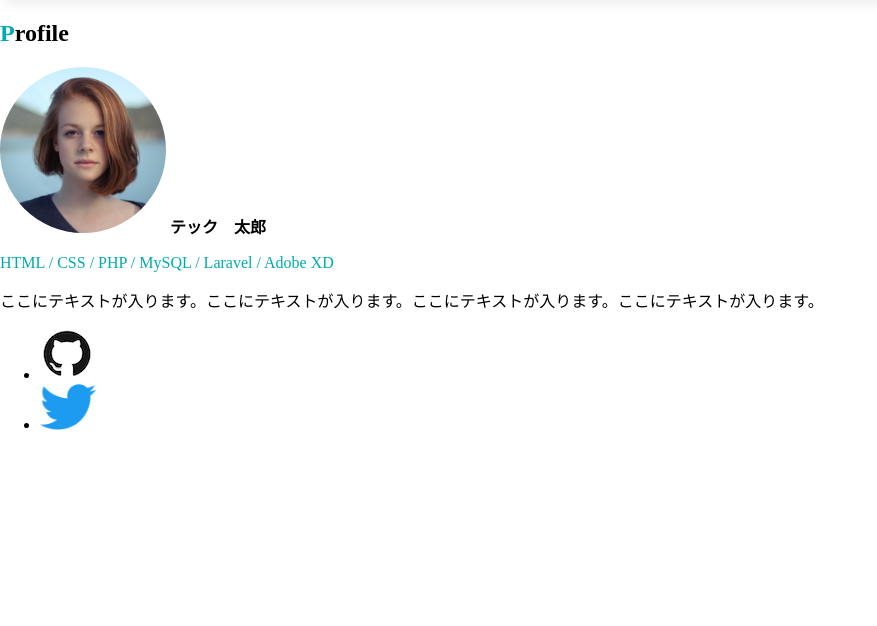
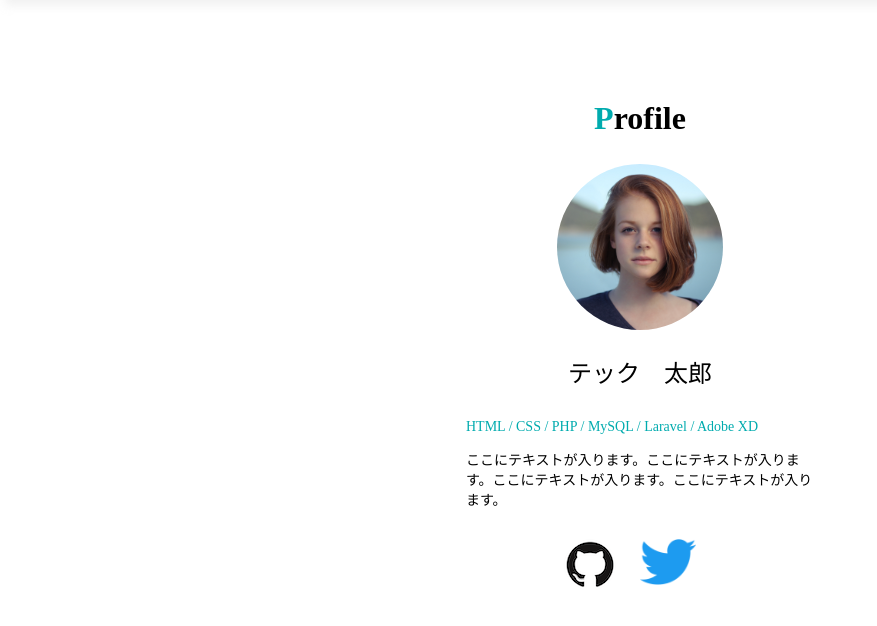
Before and after one commit to kushimarin/portofolio, a PHP site: page / in a window 1280 px wide. Shown: the part 67-693 px from the top of the page, without its empty margins (0-877 px from the left). Run offline with PHP 8.4, Linux system fonts and the light colour scheme.

Commit message:
Profileのレイアウト完了

```diff
--- a/style.css
+++ b/style.css
@@ -12,16 +12,63 @@ body{
     color: #00abae;
 }
 
-/* [headerのスタイルシート] */
+.sub-title {
+    font-size: 32px;
+}
+
+/* [header]のスタイルシート */
 
 .block-header {
     margin: 10px 0;
     padding: 0 20px 10px;
     box-shadow: 0px 10px 10px -5px rgb(204 204 204 / 30%);
 }
+
 .block-header a{
     font-size: 40px;
     color: #000;
     text-decoration: none;
     letter-spacing: 1px;
 }
+
+/* [master]のスタイルシート */
+
+.block-main {
+    text-align: center;
+    margin: 100px 0;
+}
+
+/* [plofile]のスタイルシート */
+
+.item-list {
+    width: 100%;
+    max-width: 348px;
+    margin: 0 auto;
+}
+
+.item-list b {
+    display: block;
+    font-size: 24px;
+    font-weight: normal;
+    margin: 20px 0 30px;
+}
+
+.item-list p {
+    font-size: 14px;
+    line-height: normal;
+    text-align: left;
+}
+
+.icon-list {
+    list-style: none;
+    width: 100%;
+    max-width: 247px;
+    margin: 30px auto;
+    padding: 0%;
+    display: flex;
+    -webkit-justify-content: center;
+}
+
+.icon-list li {
+    margin-right: 22px;
+}
```
